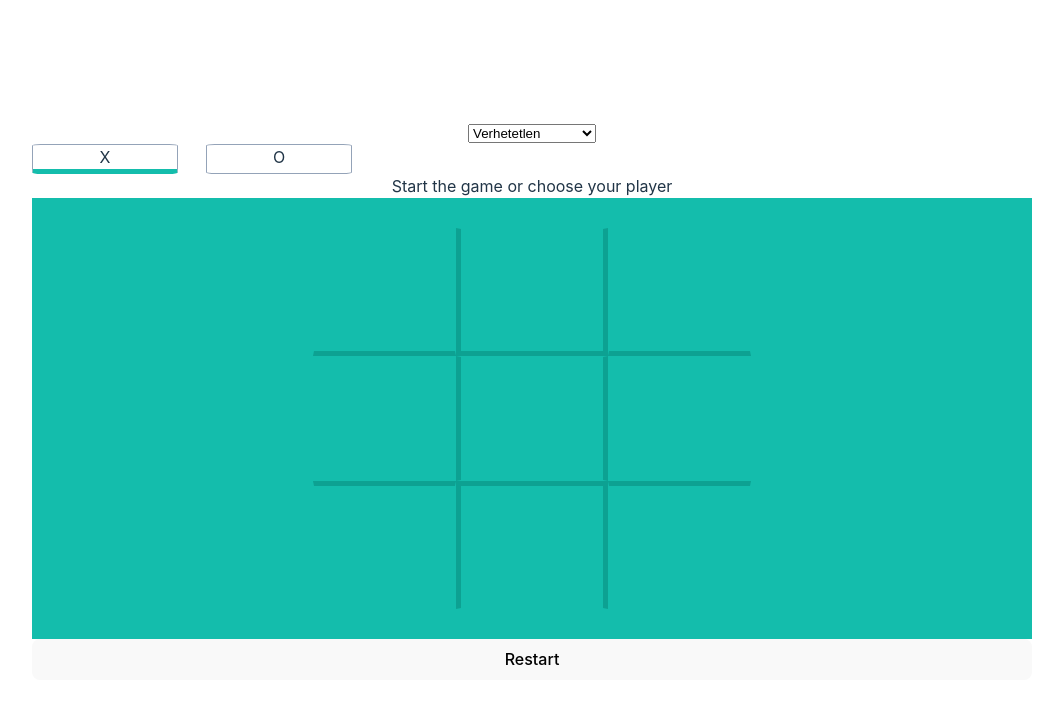
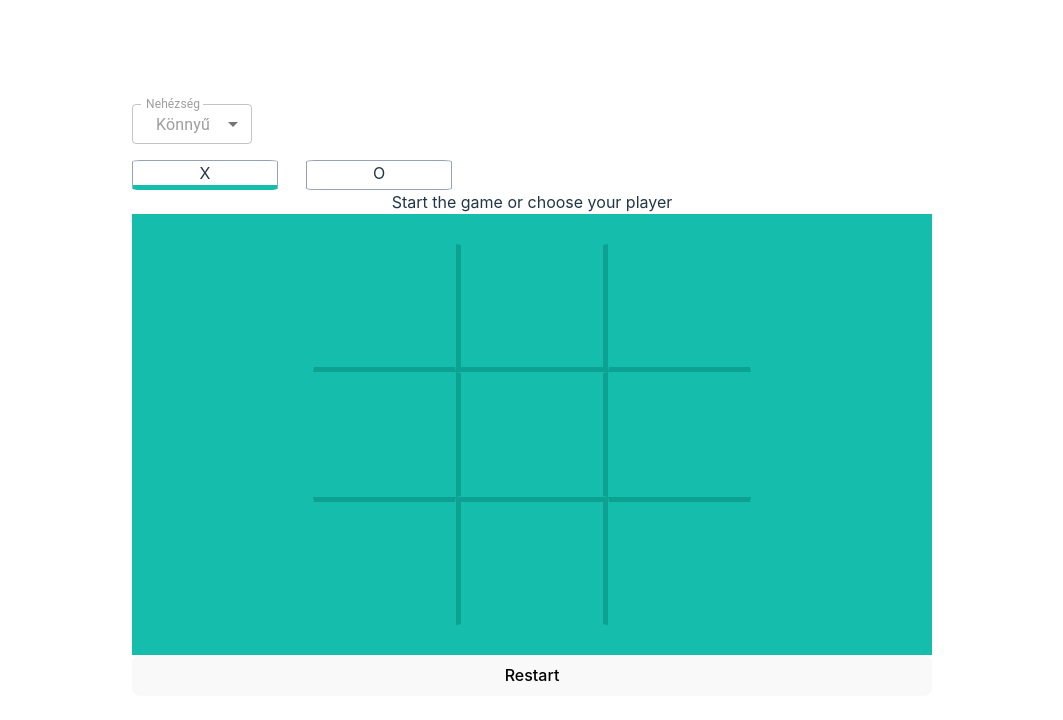
Before and after one commit to HDarius90/tic-tac-toe-app, a React (Vite) app in the folder tic-tac-toe-app/: page / in a window 1280 px wide. Shown: the top 720 px of the page, without its empty margins (108-1171 px from the left). Built offline with nearby package versions, Linux system fonts and the light colour scheme.

Commit message:
add materialui select component and removing gamebopard component

```diff
--- a/tic-tac-toe-app/package.json
+++ b/tic-tac-toe-app/package.json
@@ -10,6 +10,9 @@
     "preview": "vite preview"
   },
   "dependencies": {
+    "@emotion/react": "^11.11.4",
+    "@emotion/styled": "^11.11.5",
+    "@mui/material": "^5.15.18",
     "react": "^18.2.0",
     "react-dom": "^18.2.0",
     "tic-tac-toe-minimax": "^1.0.8"
--- a/tic-tac-toe-app/src/App.css
+++ b/tic-tac-toe-app/src/App.css
@@ -1,8 +1,11 @@
 #root {
-  max-width: 1280px;
   margin: 0 auto;
   padding: 2rem;
   text-align: center;
+}
+
+.restartButton {
+  width: 100%;
 }
 
 .overlay {
@@ -20,3 +23,7 @@
   /* Optional: Add box shadow for a subtle shadow effect */
   box-shadow: 0 2px 4px rgba(0, 0, 0, 0.5); /* Horizontal offset, vertical offset, blur radius, color */
 }
+
+.appContainer {
+  width: 50rem;
+}
--- a/tic-tac-toe-app/src/App.tsx
+++ b/tic-tac-toe-app/src/App.tsx
@@ -2,9 +2,9 @@ import { useEffect, useState } from 'react';
 import Minimax from 'tic-tac-toe-minimax';
 import './App.css';
 import { DifficultyPicker } from './components/DifficultyPicker';
-import { GameBoard } from './components/GameBoard';
 import { SideSwitcher } from './components/SideSwitcher';
 import { BoardState } from './interface';
+import { Board } from './components/Board';
 
 function App() {
   const { ComputerMove } = Minimax;
@@ -14,7 +14,7 @@ function App() {
     huPlayer: huPlayer,
     aiPlayer: aiPlayer,
   };
-  const difficulty = 'Easy';
+  const [difficulty, setDifficulty] = useState('Easy');
   const defaultBoard: (string | number)[] = [0, 1, 2, 3, 4, 5, 6, 7, 8];
   const [board, setBoard] = useState(defaultBoard);
   const [isHuTurn, setIsHuTurn] = useState(true);
@@ -84,21 +84,23 @@ function App() {
   };
 
   return (
-    <>
-      <DifficultyPicker />
+    <div className="appContainer">
+      <DifficultyPicker difficulty={difficulty} setDifficulty={setDifficulty} />
       <SideSwitcher />
       <span>Start the game or choose your player</span>
       <div>
-        <GameBoard boardState={board} handleClick={handleClick} />
+        <Board numberOfSquares={9} boardState={board} onClick={handleClick} />
         {isGameOver && (
           <div className="overlay">
-              <h1>GAME OVER</h1>
-              <h2>The winner is: {winner}</h2>
+            <h1>GAME OVER</h1>
+            <h2>The winner is: {winner}</h2>
           </div>
         )}
       </div>
-      <button onClick={handleRestart}>Restart</button>
-    </>
+      <button className="restartButton" onClick={handleRestart}>
+        Restart
+      </button>
+    </div>
   );
 }
 
--- a/tic-tac-toe-app/src/components/Board.module.css
+++ b/tic-tac-toe-app/src/components/Board.module.css
@@ -1,19 +1,14 @@
 .board {
     background-color: rgb(20,189,172);
-    min-width: 20vw;
-    min-height: 20vw;
-    max-width: 940px;
+    max-width: 100vw;
     margin: 0 auto;
     padding: 30px;
     background: rgb(20,189,172);
-    /* display: flex; */
     flex-flow: row wrap;
     justify-content: center;
     display: grid;
-    column-gap: none;
     grid-template-columns: auto auto auto;
-    /* background-color: #2196F3; */
-    /* padding: 10px; */
+
 }
 
 .overlay {
@@ -21,11 +16,9 @@
     top: 20vw;
     right: 12rem;
     bottom: 20vw;
-    background-color: rgba(0, 0, 0, 0.5); /* Semi-transparent black background */
-    transition: opacity 0.3s ease; /* Smooth transition for opacity changes */
-    z-index: 999; /* Ensure the overlay appears above other content */
-    pointer-events: none; /* Allow interaction with elements beneath the overlay */
-
-    /* Optional: Add box shadow for a subtle shadow effect */
-    box-shadow: 0 2px 4px rgba(0, 0, 0, 0.5); /* Horizontal offset, vertical offset, blur radius, color */
+    background-color: rgba(0, 0, 0, 0.5);
+    transition: opacity 0.3s ease;
+    z-index: 999;
+    pointer-events: none;
+    box-shadow: 0 2px 4px rgba(0, 0, 0, 0.5);
   }
--- a/tic-tac-toe-app/src/components/DifficultyPicker.tsx
+++ b/tic-tac-toe-app/src/components/DifficultyPicker.tsx
@@ -1,10 +1,42 @@
-export const DifficultyPicker = () => {
+import Box from '@mui/material/Box';
+import InputLabel from '@mui/material/InputLabel';
+import MenuItem from '@mui/material/MenuItem';
+import FormControl from '@mui/material/FormControl';
+import Select, { SelectChangeEvent } from '@mui/material/Select';
+import { DifficultyPickerProps } from '../interface';
+
+export const DifficultyPicker: React.FC<DifficultyPickerProps> = ({
+  difficulty,
+  setDifficulty,
+}) => {
+  const handleChange = (event: SelectChangeEvent) => {
+    setDifficulty(event.target.value);
+  };
+
   return (
-    <select id="cars" defaultValue={"hard"}>
-      <option value="easy">Könnyű</option>
-      <option value="medium">Közepes</option>
-      <option value="hard">Verhetetlen</option>
-      <option value="friend">Játék egy baráttal</option>
-    </select>
+    <Box
+      sx={{
+        maxWidth: 120,
+        mb: 2,
+        '& .MuiInputBase-input': { color: '#9e9e9e' },
+      }}
+    >
+      <FormControl fullWidth size="small">
+        <InputLabel sx={{ color: '#9e9e9e' }} id="demo-simple-select-label">
+          Nehézség
+        </InputLabel>
+        <Select
+          labelId="demo-simple-select-label"
+          id="demo-simple-select"
+          value={difficulty}
+          label="Difficulity"
+          onChange={handleChange}
+        >
+          <MenuItem value={'Easy'}>Könnyű</MenuItem>
+          <MenuItem value={'Medium'}>Közepes</MenuItem>
+          <MenuItem value={'Hard'}>Verhetetlen</MenuItem>
+        </Select>
+      </FormControl>
+    </Box>
   );
 };
--- a/tic-tac-toe-app/src/components/GameBoard.module.css
+++ /dev/null
@@ -1,3 +0,0 @@
-.background {
-
-}
--- a/tic-tac-toe-app/src/components/GameBoard.tsx
+++ /dev/null
@@ -1,12 +0,0 @@
-import { GameBoardProps } from "../interface";
-import { Board } from "./Board";
-import styles from "./GameBoard.module.css";
-
-export const GameBoard: React.FC<GameBoardProps> = ({boardState, handleClick}) => {
-
-    return (
-      <div className={styles.bacground}>
-        <Board numberOfSquares={9} boardState={boardState} onClick={handleClick}/>
-      </div>
-    );
-};
```
Also changed, not shown: tic-tac-toe-app/src/interface.tsx (+7 -0 lines), 1 other file (tests, documents, lock files or other folders).
